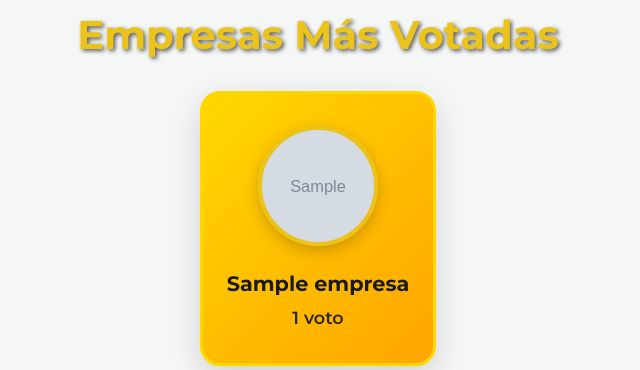
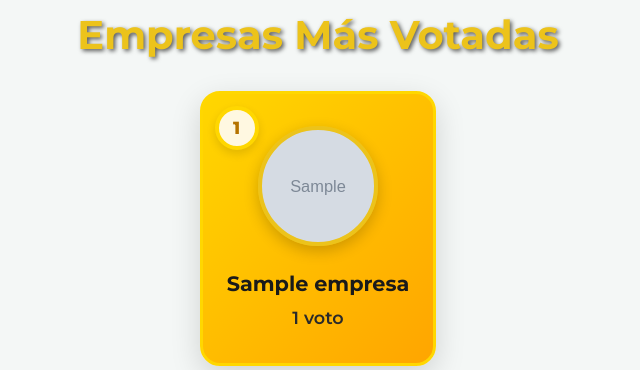
Before and after one commit to brahim7711/ProyectoLaSalle-Irun, a PHP site: page /empresas/empresas.php in a window 1280 px wide. Shown: the part 141-511 px from the top of the page, without its empty margins (322-962 px from the left). Run offline with PHP 8.4, Linux system fonts and the light colour scheme; tables that the repository leaves empty hold one stand-in row (values such as "Sample post"); grey boxes marked "Sample" are stand-in pictures.

Commit message:
Mejora los ranking

```diff
--- a/empresas/styles.css
+++ b/empresas/styles.css
@@ -167,9 +167,37 @@ body{
     margin: 0;
 }
 
+.ranking-position {
+    position: absolute;
+    top: 12px;
+    left: 12px;
+    background: rgba(255,255,255,0.95);
+    color: #333;
+    font-weight: 800;
+    width: 44px;
+    height: 44px;
+    border-radius: 50%;
+    display: flex;
+    align-items: center;
+    justify-content: center;
+    box-shadow: 0 4px 10px rgba(0,0,0,0.12);
+    font-size: 1.1rem;
+    z-index: 10;
+}
+
+.ranking-oro .ranking-position { background: #fff8e1; color: #b57300; border: 4px solid #FFD700; }
+.ranking-plata .ranking-position { background: #f5f7f9; color: #6b6b6b; border: 4px solid #C0C0C0; }
+.ranking-bronce .ranking-position { background: #fff5ee; color: #6b3b1a; border: 4px solid #CD7F32; }
+
 .ranking-normal {
-    border: 2px solid #6f0000;
-    background: #ff0000;
+    border: 4px solid #ffffff;
+    background: linear-gradient(135deg, #d5d5d5 0%, #fcff56 100%);
+    transition: transform 0.3s ease, box-shadow 0.3s ease, background 0.3s ease;
+}
+
+.ranking-normal:hover {
+    transform: translateY(-8px) scale(1.03);
+    box-shadow: 0 18px 36px rgba(0,0,0,0.12);
 }
 
 @media (max-width: 768px) {
--- a/php/empresas/ranking.php
+++ b/php/empresas/ranking.php
@@ -33,13 +33,14 @@ if ($result && $result->num_rows > 0) {
             $claseRanking = 'ranking-normal';
         }
 
-        echo '<div class="ranking-card ' . $claseRanking . '" onclick="window.location.href=\'ver-empresa.php?id=' . $row['id'] . '\'">
-                <div class="ranking-logo" style="background-image: url(\'' . htmlspecialchars($logoUrl, ENT_QUOTES, 'UTF-8') . '\');"></div>
-                <div class="ranking-info">
-                    <h3 class="ranking-empresa">' . htmlspecialchars($row['nombre_empresa'], ENT_QUOTES, 'UTF-8') . '</h3>
-                    <p class="ranking-votos">' . $row['total_votos'] . ' ' . ($row['total_votos'] == 1 ? 'voto' : 'votos') . '</p>
-                </div>
-              </div>';
+                echo '<div class="ranking-card ' . $claseRanking . '" onclick="window.location.href=\'ver-empresa.php?id=' . $row['id'] . '\'">'
+                                . '<div class="ranking-position">' . $posicion . '</div>'
+                                . '<div class="ranking-logo" style="background-image: url(\'' . htmlspecialchars($logoUrl, ENT_QUOTES, 'UTF-8') . '\');"></div>'
+                                . '<div class="ranking-info">'
+                                        . '<h3 class="ranking-empresa">' . htmlspecialchars($row['nombre_empresa'], ENT_QUOTES, 'UTF-8') . '</h3>'
+                                        . '<p class="ranking-votos">' . $row['total_votos'] . ' ' . ($row['total_votos'] == 1 ? 'voto' : 'votos') . '</p>'
+                                . '</div>'
+                            . '</div>';
 
         $posicion++;
 
```
